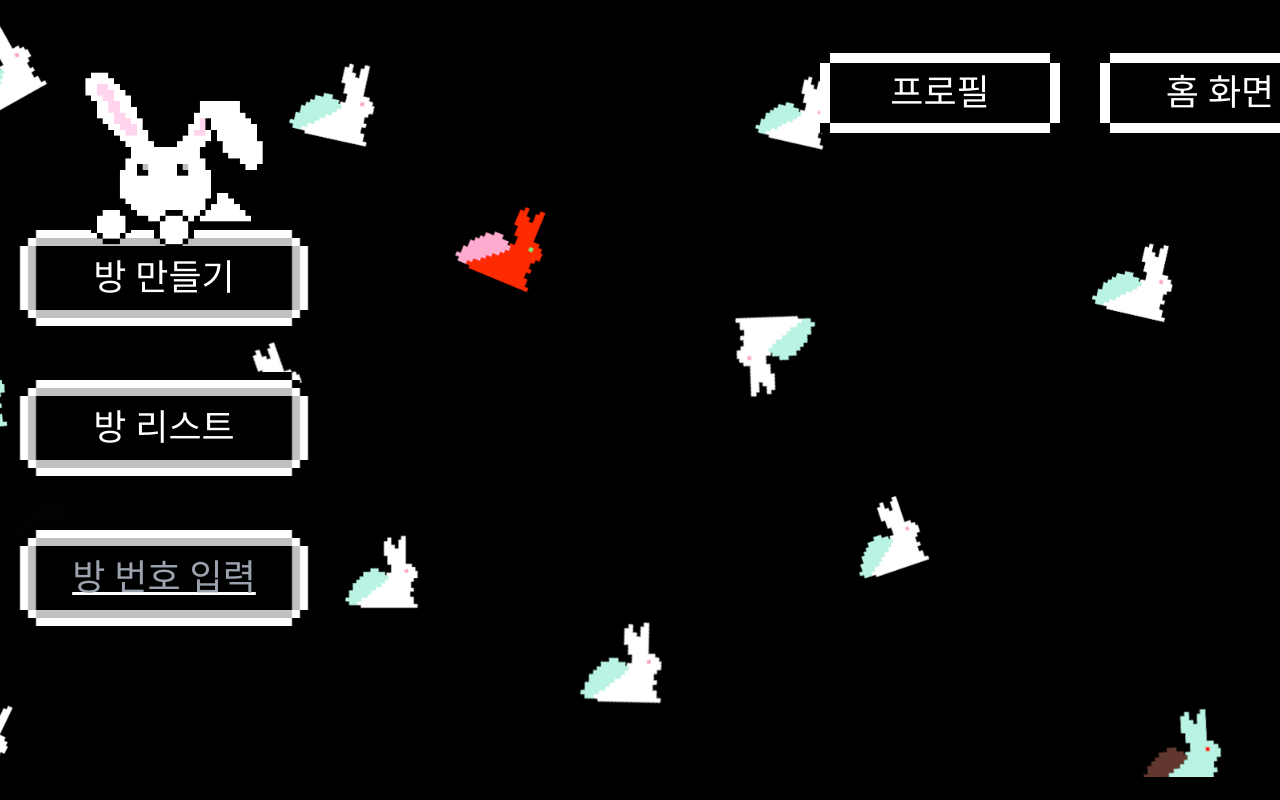
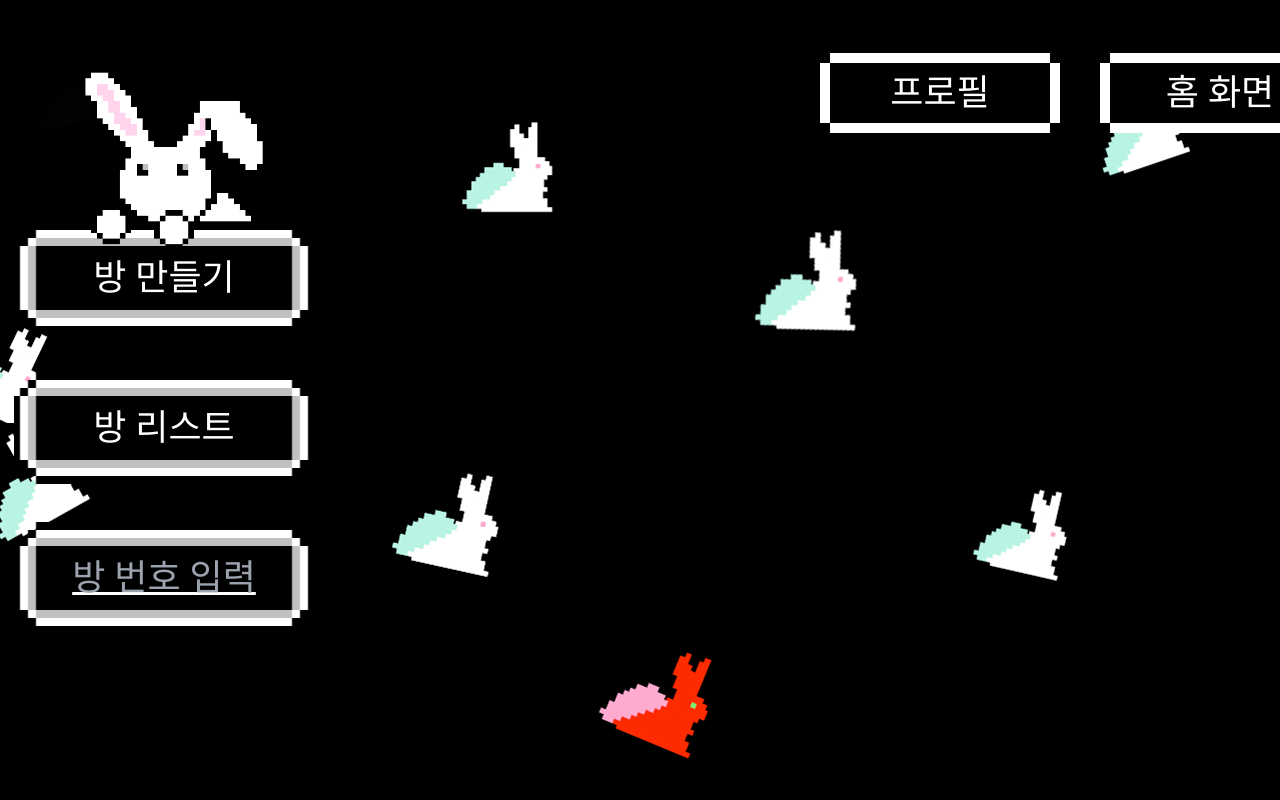
Before and after one commit to tlalswn23/whostheazara, a React (Vite) app in the folder FE/: page /lobby in a window 1280 px wide. Shown: the top 800 px of the page. Built offline with nearby package versions, Linux system fonts and the light colour scheme; a web font is replaced by a local one.

Commit message:
Feat: Lobby 배경 애니메이션 추가

```diff
--- a/FE/src/layouts/LobbyLayout.tsx
+++ b/FE/src/layouts/LobbyLayout.tsx
@@ -1,14 +1,37 @@
+import { useState, useCallback, useEffect } from "react";
 import lobbyBg from "../assets/img/lobby/lobbyBg.png";
 import { LayoutChildrenProps } from "../types/LayoutChildrenProps";
 import MotionLayout from "./MotionLayout";
 
 const LobbyLayout = ({ children }: LayoutChildrenProps) => {
+  const [dir, setDir] = useState(2);
+  const translate = [
+    "translate-x-[0%] translate-y-[0%]",
+    "translate-x-[-25%] translate-y-[-25%]",
+    "translate-x-[0%] translate-y-[-50%]",
+    "translate-x-[25%] translate-y-[-25%]",
+  ];
+  const [move, setMove] = useState("");
+
+  useEffect(() => {
+    setMove(translate[1]);
+  }, []);
+
+  useEffect(() => {
+    setTimeout(() => {
+      setDir((dir) => (dir + 1) % 4);
+      setMove(translate[dir]);
+      console.log(dir);
+    }, 15000);
+  }, [dir]);
+
   return (
     <MotionLayout>
-      <div
-        className={`3xl:w-[1920px] w-[1536px] 3xl:h-[942px] h-[754px] flex justify-center items-center bg-cover`}
-        style={{ backgroundImage: `url("${lobbyBg}")` }}
-      >
+      <div className={`relative 3xl:w-[1920px] w-[1536px] 3xl:h-[942px] h-[754px] overflow-hidden`}>
+        <div
+          className={`absolute top-[0px] left-[-960px] w-[3840px] h-[2160px] bg-repeat transition duration-[15000ms] ease-linear ${move}`}
+          style={{ backgroundImage: `url("${lobbyBg}")` }}
+        ></div>
         {children}
       </div>
     </MotionLayout>
--- a/FE/src/main.tsx
+++ b/FE/src/main.tsx
@@ -1,10 +1,10 @@
-import React from 'react';
-import ReactDOM from 'react-dom/client';
-import App from './App.tsx';
-import './index.css';
+import React from "react";
+import ReactDOM from "react-dom/client";
+import App from "./App.tsx";
+import "./index.css";
 
-ReactDOM.createRoot(document.getElementById('root')!).render(
-  <React.StrictMode>
-    <App />
-  </React.StrictMode>,
+ReactDOM.createRoot(document.getElementById("root")!).render(
+  // <React.StrictMode>
+  <App />
+  // </React.StrictMode>,
 );
--- a/FE/src/pages/Lobby.tsx
+++ b/FE/src/pages/Lobby.tsx
@@ -18,7 +18,7 @@ const Lobby = () => {
   return (
     <LobbyLayout>
       <div className="flex flex-col w-full h-full">
-        <div className="flex justify-end 3xl:mt-[40px] mt-[30px] 3xl:mb-[20px] mb-[15px] 3xl:mr-[60px] mr-[48px]">
+        <div className="relative flex justify-end 3xl:mt-[40px] mt-[30px] 3xl:mb-[20px] mb-[15px] 3xl:mr-[60px] mr-[48px]">
           <LobbyHeaderBtn text="프로필" loc="profile" />
           <LobbyHeaderBtn text="홈 화면" loc="" />
         </div>
```
